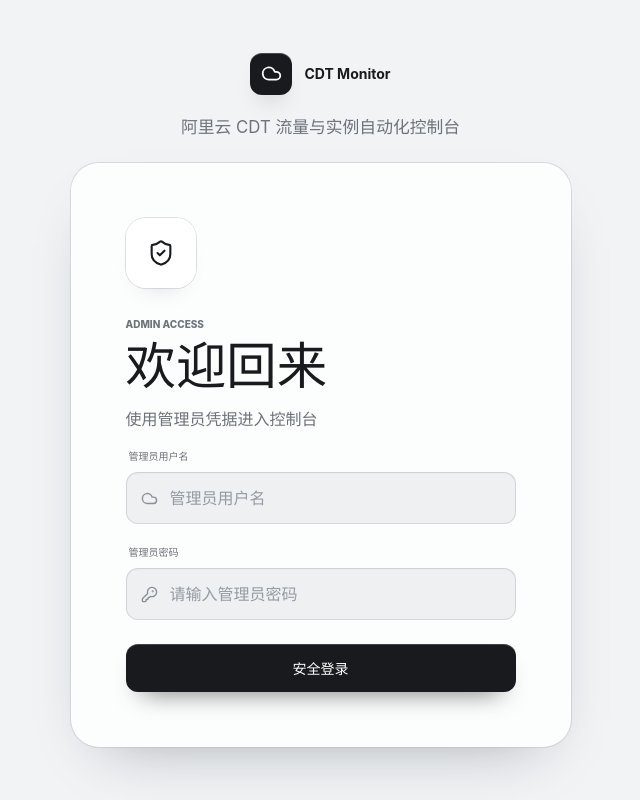
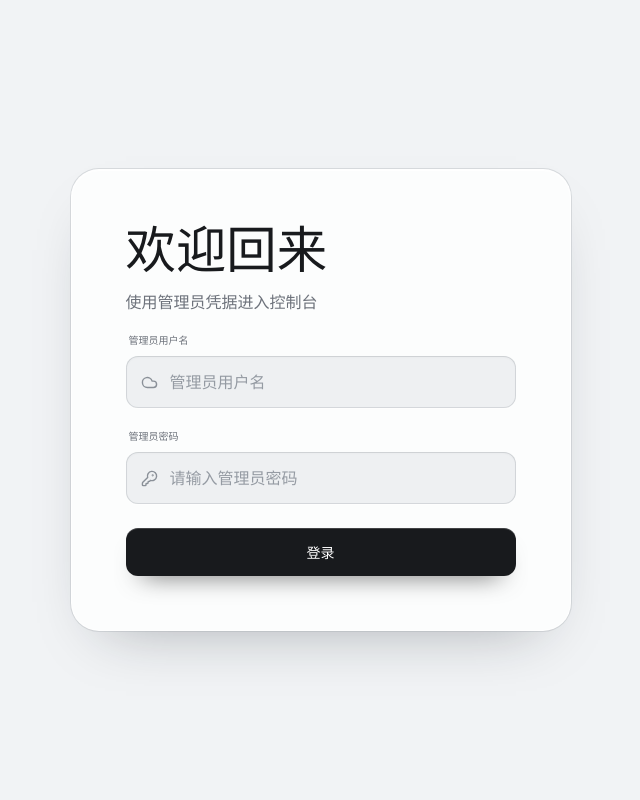
Before and after one commit to imengying/CDT-Monitor, a website built with Vite: page web/index.html in a window 1280 px wide. Shown: the whole page, without its empty margins (312-952 px from the left). Built offline with nearby package versions, Linux system fonts and the light colour scheme; files whose address does not match are found by name.

Commit message:
style: 精简登录页文案
按反馈移除四类内容：

* 品牌区「阿里云 CDT 流量与实例自动化控制台」，连同整块 `.login-brand`
  —— 页面只剩一张卡片，居中聚焦
* 副标题 `ADMIN ACCESS`
* 大号安全盾牌图标 `.large-icon`（70×70）
* 按钮文案「安全登录」→「登录」

## 顺带修的不一致

初始按钮是纯文字「登录」，但 `syncSubmitState()` 在输入密码后会重建为
「→ 登录」（多一个箭头图标）。同一按钮前后两个样，改为始终纯文字。

登录中仍是「验证中…」+ spinner。

## 清理

`.login-brand`、`.login-brand .brand-lockup`、`.login-brand > p`、
`.large-icon`、`.large-icon svg` 五条规则已无引用，删除；
`.login-card-stack` 去掉不再需要的 `gap` 与 `display: grid`。
CSS 32.54 → 32.16 kB。

## 验证

typecheck 0 error；clippy 0 warning；cargo test 91 passed；
check:config 14 项；登录 → 控制台全流程 0 JS 异常。

```diff
--- a/web/src/components/LoginModal.ts
+++ b/web/src/components/LoginModal.ts
@@ -21,9 +21,7 @@
 
 import { api, ApiError } from '@/api/client'
 import {
-  brandLockup,
   el,
-  eyebrow,
   field,
   iconSvg,
   inputShell,
@@ -72,7 +70,7 @@
     this.submitButton = el(
       'button',
       { class: 'button button--primary button--full', type: 'submit' },
-      el('span', { text: '安全登录' }),
+      el('span', { text: '登录' }),
     ) as HTMLButtonElement
 
     this.widgetHost = el('div', { class: 'cf-turnstile' })
@@ -91,8 +89,6 @@
           },
         },
       },
-      el('div', { class: 'large-icon' }, iconSvg(icons.shield, 28)),
-      eyebrow('ADMIN ACCESS'),
       el('h1', { text: '欢迎回来' }),
       el('p', { class: 'muted', text: '使用管理员凭据进入控制台' }),
       el(
@@ -109,17 +105,7 @@
     this.element = el(
       'main',
       { class: 'login-shell' },
-      el(
-        'div',
-        { class: 'login-card-stack' },
-        el(
-          'div',
-          { class: 'login-brand' },
-          brandLockup(true),
-          el('p', { text: '阿里云 CDT 流量与实例自动化控制台' }),
-        ),
-        this.card,
-      ),
+      el('div', { class: 'login-card-stack' }, this.card),
     )
 
     this.usernameInput.addEventListener('input', () => this.syncSubmitState())
@@ -265,7 +251,7 @@
       this.submitButton,
       ...(this.submitting
         ? [iconSvg(icons.spinner, 18, 'spin'), el('span', { text: '验证中…' })]
-        : [iconSvg(icons.arrowRight, 18), el('span', { text: '安全登录' })]),
+        : [el('span', { text: '登录' })]),
     )
   }
 
--- a/web/src/style.css
+++ b/web/src/style.css
@@ -453,50 +453,13 @@
 
 .login-card-stack {
   width: min(100%, 500px);
-  display: grid;
-  gap: 22px;
   animation: stage-in 0.7s var(--ease-out) both;
-}
-
-.login-brand {
-  text-align: center;
-}
-
-.login-brand .brand-lockup {
-  justify-content: center;
-}
-
-.login-brand > p {
-  color: var(--muted);
-  font-size: 1.05rem;
-  line-height: 1.7;
-  margin: 18px 0 0;
 }
 
 .auth-card {
   width: min(100%, 500px);
   padding: clamp(30px, 5vw, 54px);
   border-radius: 28px;
-}
-
-.large-icon {
-  width: 70px;
-  height: 70px;
-  border-radius: 20px;
-  background: #fff;
-  display: grid;
-  place-items: center;
-  margin-bottom: 30px;
-  box-shadow:
-    var(--shadow-sm),
-    inset 0 0 0 1px rgba(255, 255, 255, 0.95),
-    0 0 0 1px var(--line);
-}
-
-.large-icon svg {
-  width: 28px;
-  height: 28px;
-  stroke-width: 1.8;
 }
 
 /* ------------------------------------------------------------------------- */
```
